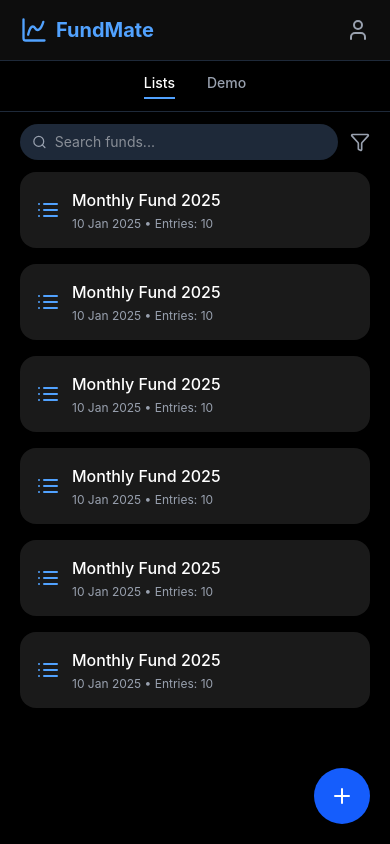
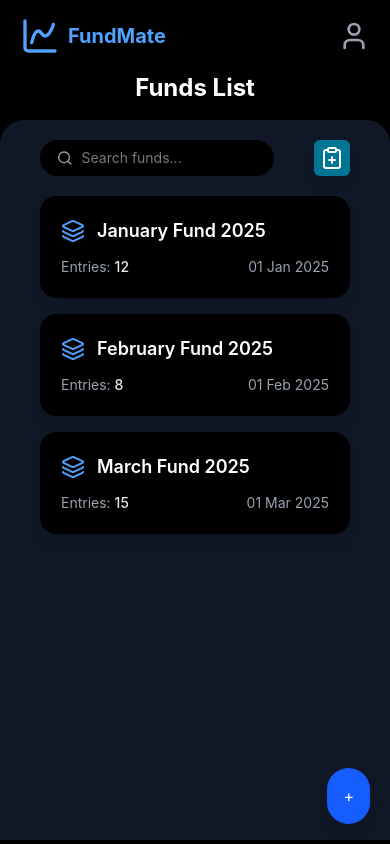
Before and after one commit to Sandb786/fundmate, a React (Vite) app: page /list in a window 390 px wide. Built offline with nearby package versions, Linux system fonts and the light colour scheme.

Commit message:
chack in mobile

```diff
--- a/src/Dashbord/DashbordHome.jsx
+++ b/src/Dashbord/DashbordHome.jsx
@@ -6,9 +6,12 @@ import { Toaster } from 'react-hot-toast';
 export default function DashboardLanding() {
     const navigate = useNavigate();
 
-    const handleCardClick = (id) => {
+    const handleCardClick = (id) =>
+    {
         navigate(`/fund/${id}`);
     };
+
+
 
     return (
         <div className="min-h-screen bg-black text-gray-100 flex flex-col">
@@ -45,7 +48,7 @@ export default function DashboardLanding() {
                 <div className='overflow-y-auto h-[calc(100vh-200px)] px-5'>
 
                     {/* Grid of Fund Cards */}
-                    <div className="grid grid-cols-1 sm:grid-cols-2 gap-4 px-5 pb-24">
+                    <div className="grid grid-cols-1 sm:grid-cols-3 gap-4 px-5 pb-24">
                         {Array.from({ length: 10 }).map((_, index) => (
                             <motion.div
                                 key={index}
--- a/src/Dashbord/ListShow.jsx
+++ b/src/Dashbord/ListShow.jsx
@@ -1,74 +1,124 @@
-import { ChartSpline, User, Search, Filter, List, Plus } from 'lucide-react';
 import { useNavigate } from 'react-router-dom';
+import { ChartSpline, User, Layers3, Search, ListFilter, ClipboardPlus, } from 'lucide-react';
 import { motion } from 'framer-motion';
+import toast, { Toaster } from 'react-hot-toast';
+import { useState, useEffect } from 'react';
 
 export default function ListShow() {
   const navigate = useNavigate();
 
-  const handleAddClick = () => {
-    navigate('/add-expense');
+  // Inside your component:
+  const [funds, setFunds] = useState([]);
+
+  useEffect(() => {
+
+    // Dummy API simulation
+    const fetchFunds = async () => {
+      // Replace this with actual API call later (Axios, fetch, etc.)
+      const apiData = [
+        { id: 1, title: "January Fund 2025", entries: 12, date: "01 Jan 2025" },
+        { id: 2, title: "February Fund 2025", entries: 8, date: "01 Feb 2025" },
+        { id: 3, title: "March Fund 2025", entries: 15, date: "01 Mar 2025" },
+        // ... more data
+      ];
+      setFunds(apiData);
     };
+
+    fetchFunds();
+
+  }, []);
+
+  const handleCardClick = (id) => {
+    //navigate(`/fund/${id}`);
+    toast.custom(<h1>💯💯Demo home</h1>, { style: { background: 'red' } });
+  };
+
+
 
   return (
     <div className="min-h-screen bg-black text-gray-100 flex flex-col">
-      {/* Header */}
-      <header className="flex justify-between items-center px-5 py-4 bg-[#0d0d0d] border-b border-gray-800">
-        <div className="flex items-center gap-2">
-          <ChartSpline className="text-blue-400 w-7 h-7" />
+      <Toaster position="top-center" toastOptions={{ style: { background: '#1a1a1a', color: '#fff' } }} />
+      {/* Fixed Header */}
+      <header className="flex justify-between items-center px-5 py-4 sticky top-0 bg-black z-20">
+        <div className="flex items-center gap-2 cursor-pointer" onClick={() => navigate('/')}>
+          <ChartSpline className="text-blue-400 w-10 h-10" />
           <h1 className="text-xl font-bold text-blue-400">FundMate</h1>
         </div>
-        <User className="text-gray-400 w-6 h-6" />
+        <User className="text-gray-400 w-8 h-8" />
       </header>
 
-      {/* Tabs */}
-      <nav className="flex justify-center space-x-8 text-sm font-medium py-3 border-b border-gray-800">
-        <span className="text-white border-b-2 border-blue-400 pb-1 cursor-pointer">Lists</span>
-        <span className="text-gray-400 hover:text-white cursor-pointer">Demo</span>
-      </nav>
+      {/* Fixed Page Title */}
+      <div className=" bg-black z-20 px-5 mb-4 mx-auto">
+        <h2 className="text-2xl font-bold  text-white">Funds List</h2>
+      </div>
 
-      {/* Search + Filter */}
-      <div className="flex items-center gap-3 px-5 py-3">
-        <div className="flex items-center bg-gray-800 px-3 py-2 rounded-full flex-grow">
-          <Search className="text-gray-400 w-4 h-4 mr-2" />
+      <div className='bg-gray-900 rounded-t-3xl'>
+
+        {/* Search + Add Fund Button */}
+        <div className="flex items-center gap-10 px-10 py-5">
+          <div className="flex items-center px-4 py-2 rounded-full flex-grow bg-black transition-colors">
+            <Search className="text-gray-400 w-5 h-4 mr-2" />
             <input
               type="text"
               placeholder="Search funds..."
               className="bg-transparent text-sm text-gray-100 outline-none w-full"
             />
           </div>
-        <Filter className="text-gray-400 w-5 h-5 cursor-pointer" />
+
+          {/* <button
+            onClick={() => navigate('/add-fund')}
+            className="border-3 border-cyan-700 text-white text-sm  font-semibold px-2 py-2 rounded-2xl transition-all"
+          >
+            + NEW
+          </button> */}
+          <button className='bg-cyan-700 p-1.5 rounded-md cursor-pointer shadow-lg active:scale-95 transition-all'>
+            <ClipboardPlus className="text-white w-6 h-6"
+            />
+          </button>
         </div>
 
-      {/* List Items */}
-      <div className="flex-1 overflow-y-auto px-5 space-y-4 pb-20">
-        {Array.from({ length: 6 }).map((_, index) => (
+
+        <div className='overflow-y-auto h-[calc(100vh-200px)] px-5'>
+
+          {/* Grid of Fund Cards */}
+          <div className="grid grid-cols-1 sm:grid-cols-3 gap-4 px-5 pb-24 ">
+            {funds.map((fund, index) => (
               <motion.div
-            key={index}
+                key={fund.id}
+                onClick={() => handleCardClick(fund.id)}
                 initial={{ opacity: 0, y: 20 }}
                 animate={{ opacity: 1, y: 0 }}
                 transition={{ delay: index * 0.05, duration: 0.4 }}
-            className="bg-[#1a1a1a] rounded-2xl p-4 shadow hover:bg-gray-800 cursor-pointer transition-all"
+                className="bg-[#000000] rounded-2xl p-5 shadow-lg cursor-pointer hover:scale-[1.02] active:scale-95 transition-all border border-black"
               >
-            <div className="flex items-center gap-3">
-              <List className="text-blue-400 w-6 h-6 flex-shrink-0" />
-              <div>
-                <p className="text-white font-medium text-base">Monthly Fund 2025</p>
-                <p className="text-xs text-gray-400 mt-1">
-                  10 Jan 2025 • Entries: 10
-                </p>
+                {/* Icon and Title */}
+                <div className="flex items-center gap-3 mb-3">
+                  <Layers3 className="text-blue-400 w-6 h-6" />
+                  <h3 className="text-lg font-semibold text-white">{fund.title}</h3>
                 </div>
+
+                {/* Stats */}
+                <div className="flex justify-between items-center text-sm text-gray-400">
+                  <p>Entries: <span className="font-medium text-gray-200">{fund.entries}</span></p>
+                  <p>{fund.date}</p>
                 </div>
               </motion.div>
             ))}
+
+          </div>
         </div>
 
         {/* Floating Add Button */}
         <button
-        onClick={handleAddClick}
+          onClick={() => navigate('/add-fund')}
           className="fixed bottom-5 right-5 bg-blue-600 text-white p-4 rounded-full shadow-lg hover:scale-105 active:scale-95 transition-all"
         >
-        <Plus className="w-6 h-6" />
+          +
         </button>
+
+      </div>
+
+
     </div>
   );
 }
```
Lines whose indentation alone changed are shown as unchanged.
